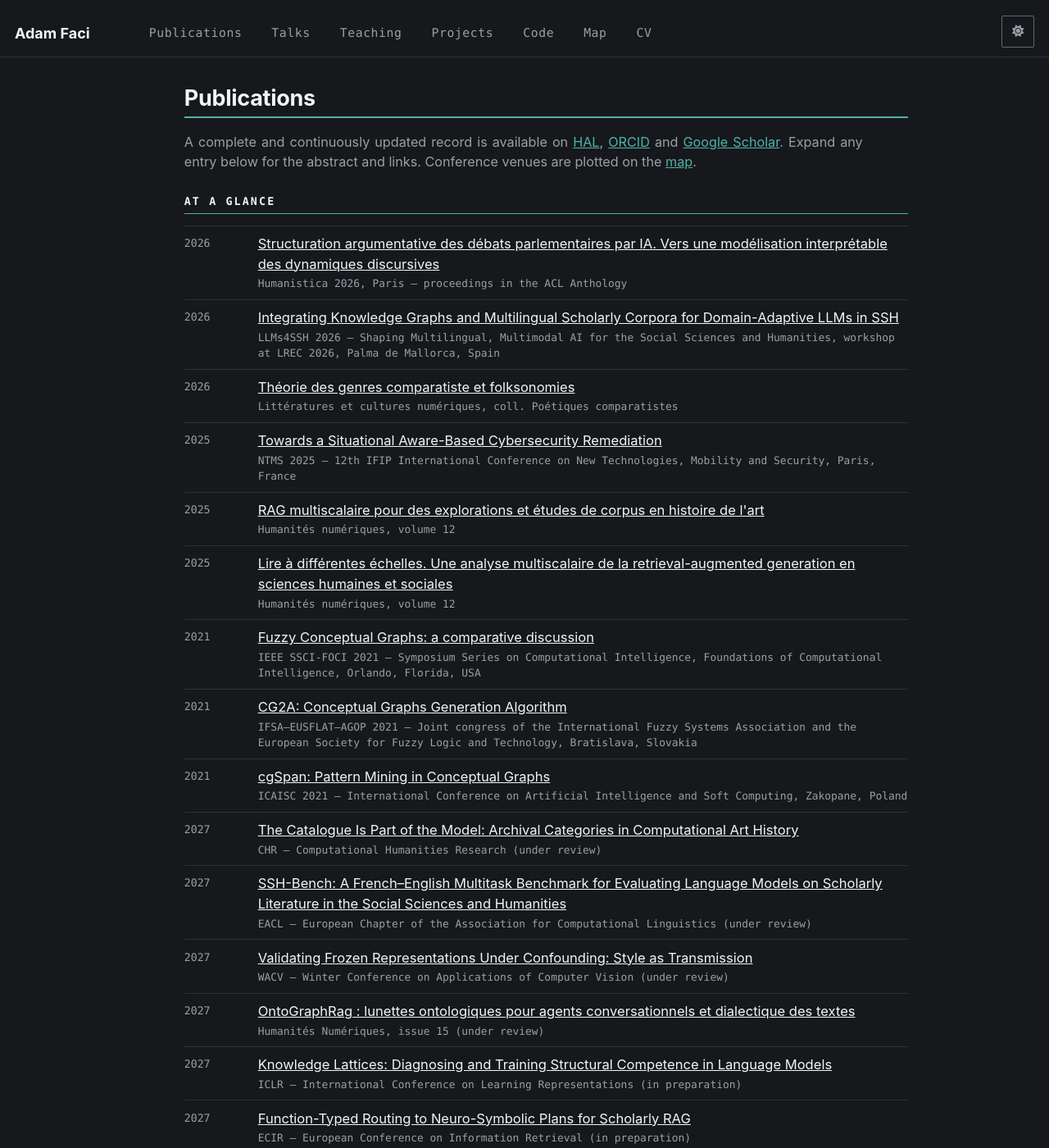
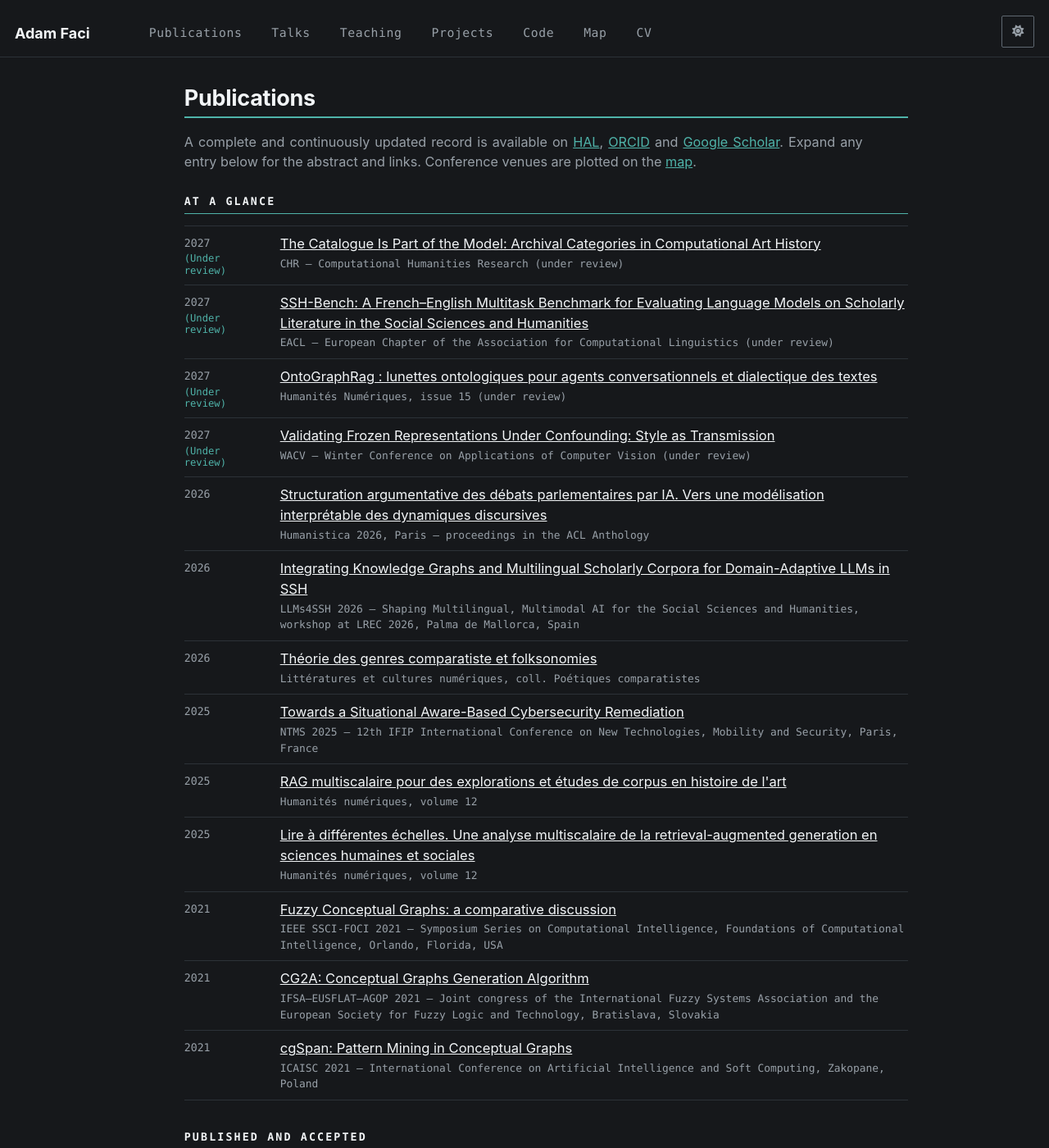
Before and after one commit to AdamFaci/AdamFaci.github.io, a Jekyll site: the page built from _pages/publications.html, in a window 1280 px wide and 1400 px high. Shown: the whole window at 82% size. Built offline with Jekyll 4.4.1, drawn with Linux system fonts in a browser that asks for light colours; some web fonts are replaced; some of the changed text lies outside the part shown.

Commit message:
Reorder publications and debug

```diff
--- a/_pages/publications.html
+++ b/_pages/publications.html
@@ -16,28 +16,14 @@ section: publications
 
 <h2 class="cv-heading">At a glance</h2>
 
+{% comment %} Work under review sits in the main chronological run. Work still
+   in preparation is left out of this list; it has its own section below. {% endcomment %}
+{% assign glance = published | concat: under_review | sort: "date" | reverse %}
+
 <ul class="compact-list">
-{% for post in published %}
+{% for post in glance %}
   <li>
-    <span class="compact-list__year">{{ post.date | date: "%Y" }}</span>
-    <span>
-      <a class="compact-list__title" href="#{{ post.title | slugify }}">{{ post.title }}</a>
-      <span class="compact-list__venue">{{ post.venue }}</span>
-    </span>
-  </li>
-{% endfor %}
-{% for post in under_review %}
-  <li>
-    <span class="compact-list__year">{{ post.date | date: "%Y" }}</span>
-    <span>
-      <a class="compact-list__title" href="#{{ post.title | slugify }}">{{ post.title }}</a>
-      <span class="compact-list__venue">{{ post.venue }}</span>
-    </span>
-  </li>
-{% endfor %}
-{% for post in in_prep %}
-  <li>
-    <span class="compact-list__year">{{ post.date | date: "%Y" }}</span>
+    <span class="compact-list__year">{{ post.date | date: "%Y" }}{% if post.status %}<span class="compact-list__status">({{ post.status }})</span>{% endif %}</span>
     <span>
       <a class="compact-list__title" href="#{{ post.title | slugify }}">{{ post.title }}</a>
       <span class="compact-list__venue">{{ post.venue }}</span>
--- a/_sass/_theme.scss
+++ b/_sass/_theme.scss
@@ -341,7 +341,7 @@ p > code, a > code, li > code, td > code, .btn { box-shadow: none !important; }
 
 .compact-list li {
   display: grid;
-  grid-template-columns: 4rem 1fr;
+  grid-template-columns: 5.5rem 1fr;
   gap: 0 1rem;
   margin: 0;
   padding: 0.55em 0;
@@ -358,6 +358,14 @@ p > code, a > code, li > code, td > code, .btn { box-shadow: none !important; }
   font-variant-numeric: tabular-nums;
   padding-top: 0.15em;
 }
+.compact-list__status {
+  display: block;
+  margin-top: 0.15em;
+  color: var(--accent);
+  font-size: 0.92em;
+  line-height: 1.2;
+}
+
 .compact-list__title { color: var(--text-strong); }
 .compact-list a.compact-list__title:hover { color: var(--accent); opacity: 1; }
 .compact-list__venue {
```
Also changed, not shown: _pages/cv.html (+8 -3 lines).
